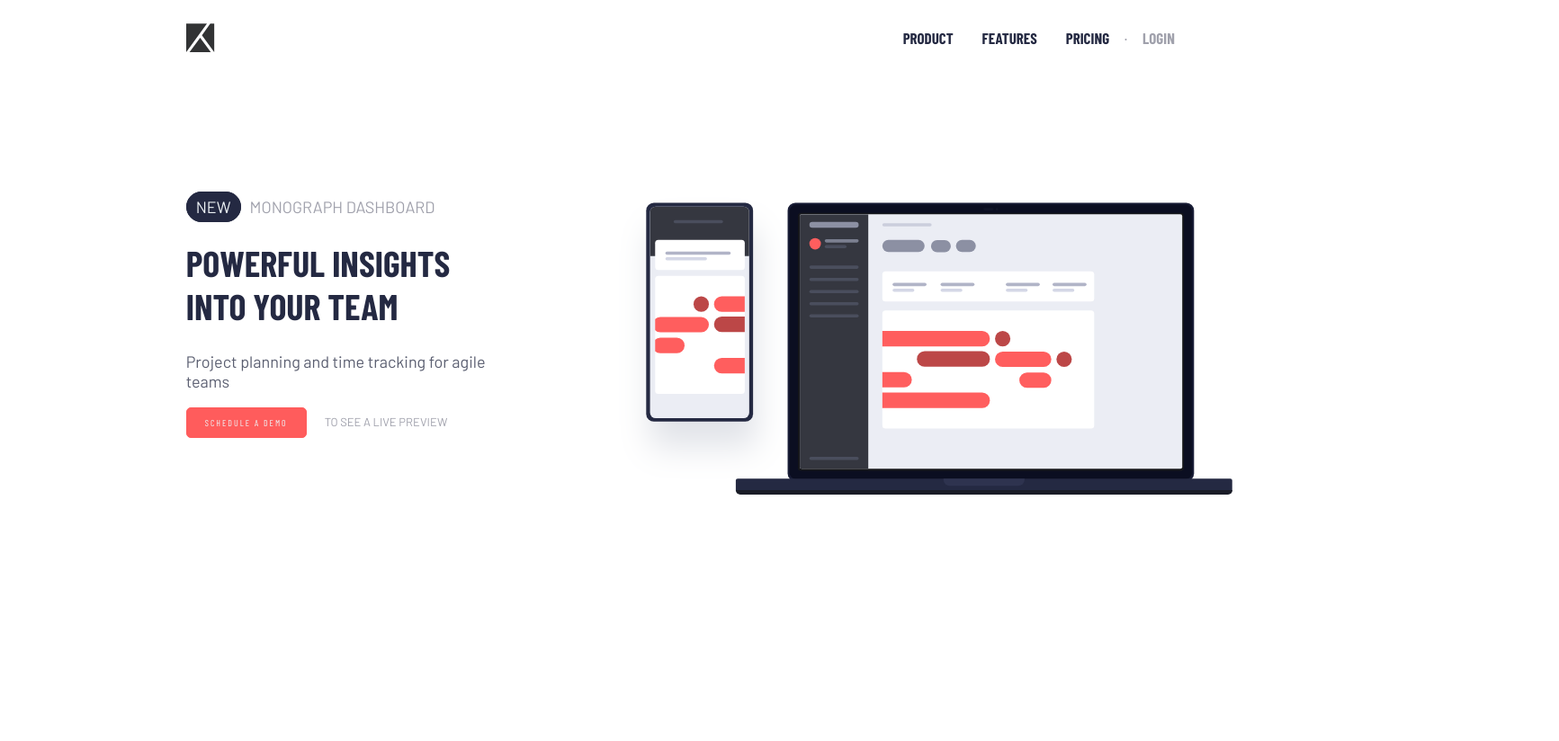
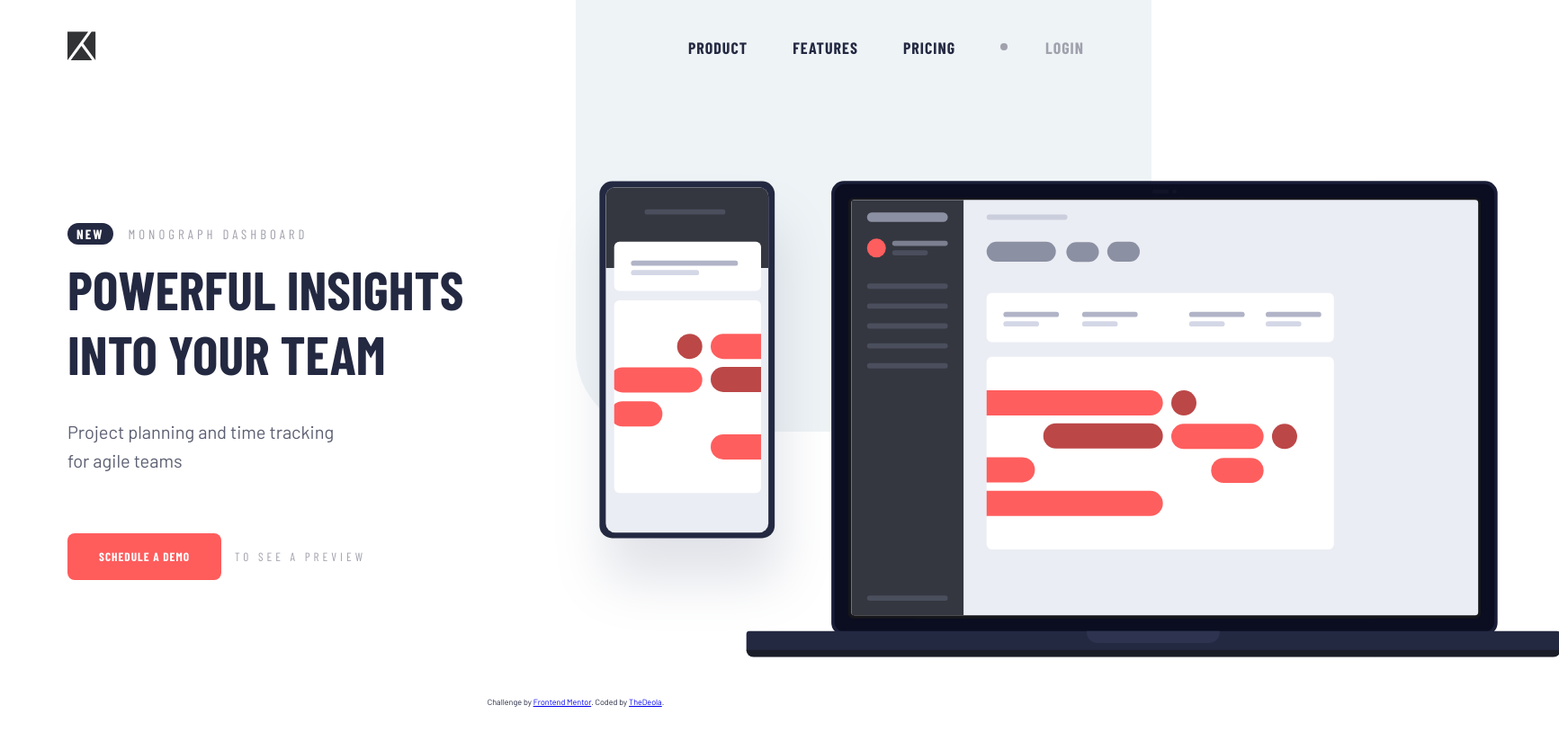
Before and after one commit to TheDeola/project-tracking-intro-component-master, a plain HTML site: page index.html in a window 1280 px wide. Shown: the whole page at 90% size, 1733 px wide, since content can reach past the window. Drawn offline with nearby package versions, Linux system fonts and the light colour scheme.

Commit message:
hamburger commit

```diff
--- a/index.html
+++ b/index.html
@@ -8,42 +8,86 @@
 
   <link rel="stylesheet" href="./styles.css">
   <title>Frontend Mentor | Project tracking intro component</title>
+  <!-- <script src="./main.js"></script> -->
 </head>
 <body>
-  <main class="container">
-    <div id="banner">
-      <div class="header">
+  <main class="main-container">
+    <nav class="navigation-bar">
+      <div class="logo">
         <img src="./images/logo.svg" alt="logo">
-        <div id="myLinks">
-          <a href="#product">Product</a>
-          <a href="#contact">Features</a>
-          <a href="#pricing">Pricing</a>
-          <span>.</span>
-          <a href="#login" class="login">Login</a>
       </div>
-        <!-- "Hamburger menu" / "Bar icon" to toggle the navigation links -->
-        <a href="javascript:void(0);" class="icon" onclick="myFunction()">
-          <img src="./images/icon-hamburger.svg" alt="icon-hamburger">
-        </a>
+
+      <ul class="desktop-nav">
+        <li><a href="#">Product</a></li>
+        <li><a href="#">Features</a></li>
+        <li><a href="#">Pricing</a></li>
+        <li><a href="#" class="login">Login</a></li>
+      </ul>
+
+      <div class="nav-icons">
+        <!-- Close Icon -->
+        <svg class="close-icon" xmlns="http://www.w3.org/2000/svg" width="20" height="20">
+          <path fill="#242942" fill-rule="evenodd"
+            d="M17.778.808l1.414 1.414L11.414 10l7.778 7.778-1.414 1.414L10 11.414l-7.778 7.778-1.414-1.414L8.586 10 .808 2.222 2.222.808 10 8.586 17.778.808z" />
+        </svg>
+
+        <!-- Hamburger Icon -->
+        <svg class="hamburger-icon" xmlns="http://www.w3.org/2000/svg" width="24" height="16">
+          <g fill="#242942" fill-rule="evenodd">
+            <path d="M0 0h24v2H0zM0 7h24v2H0zM0 14h24v2H0z" />
+          </g>
+        </svg>
+      </div>
+
+      <ul class="mobile-dropdown">
+        <li><a href="#">Product</a></li>
+        <li><a href="#">Features</a></li>
+        <li><a href="#">Pricing</a></li>
+        <li><a href="#" class="login">Login</a></li>
+      </ul>
+
+    </nav>
+
+    <div class="container">
+      <div class="left">
+        <h5 class="mini-heading"> <span class="note">New</span>
+          Monograph Dashboard</h5>
+        <h1 class="heading">
+          Powerful insights into your team
+        </h1>
+        <p class="description">
+          Project planning and time tracking for agile teams
+        </p>
+        <div class="action-buttons">
+          <button class="btn-primary">
+            Schedule a demo
+          </button>
+
+          <button class="mini-heading btn-secondary">
+            To see a preview
+          </button>
         </div>
       </div>
-    <div class="flex">
-      <div id="banner-image">
-        <img src="./images/illustration-devices.svg" class="banner-image">
-      </div>
-      <div class="section">
-        <span class="text-new">New</span><span class="text-mono">Monograph Dashboard</span>
-        <h1>Powerful insights into your team</h1>
-        <p>Project planning and time tracking for agile teams</p>
-        <button type="submit" id="submit">Schedule a demo</button><span class="preview">to see a live preview</span>
+      <div class="image right">
+        <img class="illustration" src="./images/illustration-devices.svg" alt="illustration" />
       </div>
     </div>
-  </main>
     <footer>
       <p class="attribution">
         Challenge by <a href="https://www.frontendmentor.io?ref=challenge" target="_blank">Frontend Mentor</a>.
         Coded by <a href="https://thedeola.netlify.app">TheDeola</a>.
       </p>
     </footer>
+  </main>
+
+  <script>
+    const navIconElement = document.querySelector(".nav-icons");
+    const navBarElement = document.querySelector("nav");
+    navIconElement.addEventListener("click", () => {
+      navBarElement.classList.toggle('show-mobile-nav');
+      console.log("CHANGED");
+    })
+  </script>
+
 </body>
 </html>
--- a/styles.css
+++ b/styles.css
@@ -1,163 +1,258 @@
 @import url('https://fonts.googleapis.com/css2?family=Barlow&family=Barlow+Condensed:wght@400;700&display=swap');
 
-* {
+:root {
+    /* colors */
+    --red: hsl(0, 100%, 68%);
+    --very-dark-blue:  hsl(230, 29%, 20%);
+    --dark-grayish-blue: hsl(230, 11%, 40%);
+    --grayish-blue: hsl(231, 7%, 65%);
+    --light-grayish-blue: hsl(207, 33%, 95%);
+
+    /* fonts */
+    --fontSize: 18px;
+    --fontFamilyBarlow: 'Barlow', sans-serif;
+    --fontFamilyBarlowCondensed: 'Barlow Condensed', sans-serif;
+    --fontWeightRegular: 400;
+    --fontWeightBold: 700;
+
+    /* media queries */
+    --mobile: 375px;
+    --desktop: 1440px;
+}
+*,
+*::before,
+*::after {
+    padding: 0px;
+    margin: 0px;
     box-sizing: border-box;
 }
-:root {
-    --Red: hsl(0, 100%, 68%);
-    --Very-Dark-Blue: hsl(230, 29%, 20%);
-    --Dark-Grayish-Blue: hsl(230, 11%, 40%);
-    --Grayish-Blue: hsl(231, 7%, 65%);
-    --Light-Grayish-Blue: hsl(207, 33%, 95%);
-    --font-family-1: 'Barlow', sans-serif;
-    --font-family-2: 'Barlow Condensed', sans-serif;
-    --Font-size: 18px;
+body {
+    color: var(--very-dark-blue);
+    font-family: var(--fontFamilyBarlow);
+    font-size: var(--fontSize);
+    overflow-x: hidden;
 }
-html, body {
+body::after {
+    content: "";
+    position: absolute;
+    top: 0;
+    right: 0;
+    height: 60vh;
+    width: 50vw;
+    background-color: var(--light-grayish-blue);
+    z-index: -1;
+    border-bottom-left-radius: 90px;
+}
+img {
+    max-width: 100%;
+}
+li > a:hover {
+    text-decoration: underline;
+}
+.image {
+    margin: 100px 0px;
+}
+.illustration {
+    transform: scale(1.5) translateX(12%);
+}
+.main-container {
+    width: 1200px;
+    max-width: 100%;
+    margin: 0 auto;
+    padding: 35px;
+}
+.desktop-nav,
+.close-icon,
+.mobile-dropdown {
+    display: none;
+}
+.show-mobile-nav .hamburger-icon {
+    display: none;
+}
+.show-mobile-nav .mobile-dropdown {
+    display: flex;
+}
+.show-mobile-nav .close-icon {
+    display: block;
+}
+.navigation-bar {
+    display: flex;
+    align-items: center;
+    justify-content: space-between;
+    position: relative;
+}
+.mobile-dropdown {
+    position: absolute;
+    top: 60px;
+    background: #ffffff;
+    list-style: none;
+    padding: 25px;
+    text-align: center;
+    width: calc(100vw - 70px);
+    margin: 0 auto;
+    z-index: 2;
+    border-radius: 4px;
+    box-shadow: 2px 2px 8px #aaa;
+    flex-direction: column;
+    gap: 20px;
+}
+.mobile-dropdown > li {
+    position: relative;
+}
+.mobile-dropdown > li > a {
+    text-decoration: none;
+    text-transform: uppercase;
+    color: var(--very-dark-blue);
+    font-weight: var(--fontWeightBold);
+    font-family: var(--fontFamilyBarlowCondensed);
+    letter-spacing: 1px;
+}
+.mobile-dropdown > li > a.login {
+    margin-top: 20px;
+    color: var(--grayish-blue);
+    display: inline-block;
+}
+.mobile-dropdown > li > a.login::before {
+    content: "";
+    position: absolute;
+    top:0px;
+    left: 0;
+    height: 1px;
     width: 100%;
-    height: 100%;
-    margin: 0;
-    padding: 0;
-    font-size: var(--Font-size);
+    background: var(--light-grayish-blue);
 }
 .container {
-    width: 375px;
-    margin: 0 auto;
-    font-family: var(--font-family-1);
-    background-repeat: no-repeat;
-    background-size: contain;
-    background-position: top right;
+    display: flex;
+    flex-direction: column-reverse;
+}
+.mini-heading {
     text-transform: uppercase;
+    letter-spacing: 4px;
+    font-family: var(--fontFamilyBarlowCondensed);
+    font-weight: var(--fontWeightRegular);
+    color: var(--grayish-blue);
 }
+.mini-heading > .note {
+    font-family: var(--fontFamilyBarlowCondensed);
+    font-weight: var(--fontWeightBold);
+    background-color: var(--very-dark-blue);
+    border-radius: 20px;
+    color: white;
+    padding: 3px 10px;
+    margin-right: 10px;
+    letter-spacing: 2px;
+}
+.heading {
+    margin-top: 16px;
+    font-family: var(--fontFamilyBarlowCondensed);
+    font-weight: var(--fontWeightBold);
+    text-transform: uppercase;
+    font-size: 40px;
 
-/* Hide the links inside the navigation menu (except for logo/home) */
-
-#myLinks {
-    visibility: hidden;
 }
-
-/* Style navigation menu links */
-
-#myLinks a {
-    color: var(--Dark-Grayish-Blue);
-    padding: 5px 16px;
-    text-decoration: none;
-    font-size: 17px;
-    display: block;
+.description {
+    color: var(--dark-grayish-blue);
+    font-size: 20px;
+    line-height: 32px;
+    margin: 15px 0px 35px 0px;
 }
-
-.header {
+.action-buttons {
     display: flex;
-    justify-content: space-between;
-    align-items: center;
-    padding: 0% 9% 10% 6%;
-    padding-top: 2%;
 }
-#banner-image img {
-    width: 500px;
-    margin-bottom: 50px;
-    margin-left: -20px;
-    margin-top: 30px;
-    padding: 0% 9% 10% 6%;
+.btn-primary {
+    text-transform: uppercase;
+    font-weight: var(--fontWeightBold);
+    font-family: var(--fontFamilyBarlowCondensed);
+    padding: 10px 18px;
+    border-radius: 8px;
+    border: none;
+    color: white;
+    background-color: var(--red);
+    letter-spacing: 1px;
 }
-.section {
-    padding: 0% 9% 15% 6%;
-    padding-top: 30px;
+.btn-primary:hover {
+    opacity: 0.5;
+    cursor: pointer;
 }
-.section h1 {
-    color: var(--Very-Dark-Blue);
-    font-family: var(--font-family-2);
-    font-size: 40px;
+.btn-secondary {
+    padding: 10px 0px;
+    padding-left: 15px;
+    border: none;
+    background-color: transparent;
 }
-.section p {
-    text-transform: none;
-    color: var(--Dark-Grayish-Blue);
-}
-.text-new {
-    border: 1px solid var(--Very-Dark-Blue);
-    border-radius: 20px;
-    padding: 5px 10px;
-    background-color: var(--Very-Dark-Blue);
-    color:hsl(207, 33%, 95%);
-    margin-right: 10px;
-}
-.text-mono {
-    color: var(--Grayish-Blue);
-}
-#submit {
-    border: 1px solid var(--Red);
-    border-radius: 5px;
-    background-color: var(--Red);
-    color:hsl(207, 33%, 95%);
-    padding: 10px 20px;
-    text-transform: uppercase;
-    font-size: x-small;
-    font-family: var(--font-family-2);
-    letter-spacing: 2px;
-    margin-right: 20px;
-}
-#submit:hover {
-    cursor: pointer;
-    background-color:hsl(0, 74%, 77%);
-    border: 1px solid hsl(0, 74%, 77%);
-}
-.preview {
-    font-size: small;
-    color: var(--Grayish-Blue);
-}
-.attribution {
-    visibility: hidden;
-    font-size: 10px;
+footer {
+    font-size: xx-small;
     text-align: center;
-    text-transform: none;
-}
-.attribution a {
-    color: hsl(228, 45%, 44%);
+    margin: 100px auto;
 }
 
 /* Desktop Styling */
 
-@media screen and (min-width:600px) {
+@media (min-width: 768px) {
+    .left {
+        flex: 0.9;
+    }
+    .right {
+        flex: 1.1;
+    }
+    .illustration {
+        transform: scale(1.8) translateX(25%);
+    }
+    .heading {
+        font-size: 60px;
+    }
+    .description {
+        max-width: 300px;
+        margin: 35px 0 65px 0;
+    }
+    .btn-primary {
+        padding: 18px 35px;
+    }
     .container {
-        width: 100%;
-        min-width: 1440px;
-        height: 100vh;
-        padding-left: 10%;
+        flex-direction: row;
+        justify-content: space-between;
+        margin-top: 180px;
     }
-    .flex {
+    .image {
+        margin: 60px 0px;
+    }
+    .desktop-nav {
         display: flex;
-        flex-direction: row-reverse;
+        list-style: none;
+        gap: 50px;
+        padding: 0px;
+        margin: 0px;
     }
-    .header {
-        padding-top: 2%;
+    .desktop-nav > li {
+        position: relative;
     }
-    #banner-image img {
-        width: 800px;
-        margin-bottom: 50px;
-        margin-left: -20px;
-        margin-top: 30px;
-        padding: 0% 9% 10% 6%;
-    }
-    .icon {
+    .mobile-dropdown {
         display: none;
     }
-    #myLinks {
-        visibility: visible;
-        display: flex;
+    .desktop-nav > li > a {
+        text-decoration: none;
+        text-transform: uppercase;
+        color: var(--very-dark-blue);
+        font-weight: var(--fontWeightBold);
+        font-family: var(--fontFamilyBarlowCondensed);
+        letter-spacing: 1px;
     }
-    #myLinks a {
-        color: var(--Very-Dark-Blue);
-        font-family: var(--font-family-2);
-        font-weight: 700;
+    li > a.login {
+        margin-left: 50px;
+        color: var(--grayish-blue);
     }
-    #myLinks a:hover {
-        cursor: pointer;
-        text-decoration: underline;
+    li > a.login::before {
+        content: "";
+        width: 8px;
+        height: 8px;
+        background: var(--grayish-blue);
+        position: absolute;
+        left: 0px;
+        top: 6px;
+        border-radius: 50%;
+
     }
-    #myLinks span {
-        color: var(--Grayish-Blue);
-    }
-    #myLinks .login {
-        color: var(--Grayish-Blue);
+    .nav-icons {
+        display: none;
     }
 }
```
Also changed, not shown: main.js (+6 -9 lines). Lines whose indentation alone changed are shown as unchanged.
